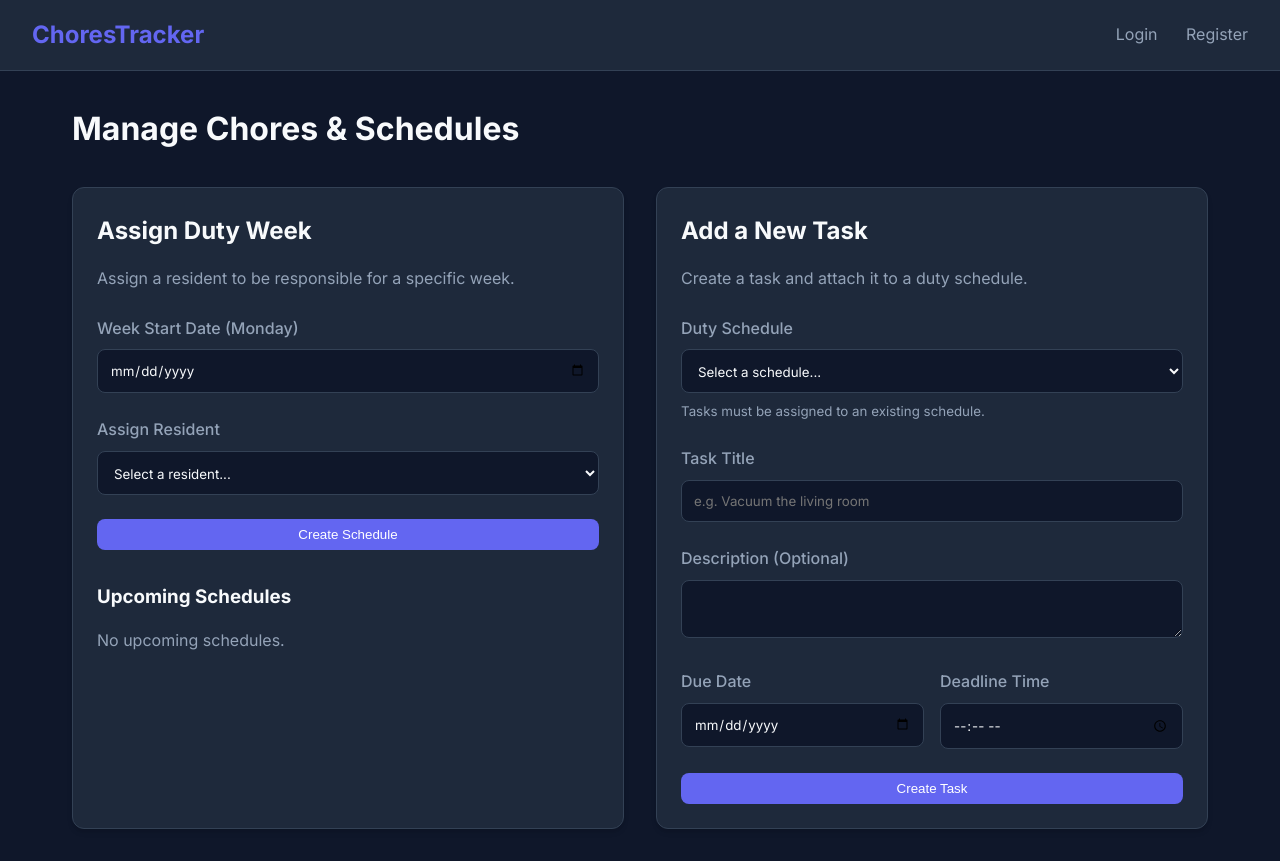
After one commit to bismrk/ai-dev-project, a Django app: template chores/templates/chores/manage.html in a window 1280 px wide. The commit adds this page. Run offline with Django 5.2, Linux system fonts and the light colour scheme; the template is opened without the code that fills it, so the values that code supplies are empty.

Commit message:
feat: add task management page, fix nav links, improve UI

```diff
--- a/chores/templates/base.html
+++ b/chores/templates/base.html
@@ -13,16 +13,16 @@
         <a href="/" class="brand">ChoresTracker</a>
         <nav class="nav-links">
             {% if user.is_authenticated %}
-                <a href="#">Dashboard</a>
-                <a href="#">Swaps</a>
-                <a href="#">Settings</a>
-                <form method="post" action="#" style="display:inline;">
+                <a href="{% url 'dashboard' %}">Dashboard</a>
+                <a href="{% url 'swaps' %}">Swaps</a>
+                <a href="{% url 'manage_chores' %}">Manage Tasks</a>
+                <form method="post" action="{% url 'logout' %}" style="display:inline;">
                     {% csrf_token %}
-                    <button type="submit" class="btn" style="background:transparent; color:var(--text-secondary); padding:0; margin-left:1.5rem;">Logout ({{ user.username }})</button>
+                    <button type="submit" class="btn" style="background:transparent; color:var(--text-secondary); padding:0; margin-left:1.5rem; border: none; font-weight: 500; font-size: 1rem;">Logout ({{ user.username }})</button>
                 </form>
             {% else %}
-                <a href="#">Login</a>
-                <a href="#">Register</a>
+                <a href="{% url 'login' %}">Login</a>
+                <a href="{% url 'register' %}">Register</a>
             {% endif %}
         </nav>
     </header>
--- /dev/null
+++ b/chores/templates/chores/manage.html
@@ -0,0 +1,96 @@
+{% extends 'base.html' %}
+
+{% block title %}Manage Tasks - Chores Tracker{% endblock %}
+
+{% block content %}
+<div style="display: flex; justify-content: space-between; align-items: center; margin-bottom: 2rem;">
+    <h1>Manage Chores & Schedules</h1>
+</div>
+
+<div style="display: grid; grid-template-columns: 1fr 1fr; gap: 2rem;">
+    <!-- Column 1: Duty Schedule -->
+    <div class="card">
+        <h2 style="margin-bottom: 1rem;">Assign Duty Week</h2>
+        <p style="color: var(--text-secondary); margin-bottom: 1.5rem;">Assign a resident to be responsible for a specific week.</p>
+
+        <form method="post">
+            {% csrf_token %}
+            <input type="hidden" name="action" value="create_schedule">
+
+            <div class="form-group">
+                <label for="week_start_date">Week Start Date (Monday)</label>
+                <input type="date" name="week_start_date" id="week_start_date" class="form-control" required>
+            </div>
+
+            <div class="form-group">
+                <label for="assigned_user_id">Assign Resident</label>
+                <select name="assigned_user_id" id="assigned_user_id" class="form-control" required>
+                    <option value="" disabled selected>Select a resident...</option>
+                    {% for member in members %}
+                        <option value="{{ member.id }}">{{ member.username }}</option>
+                    {% endfor %}
+                </select>
+            </div>
+
+            <button type="submit" class="btn btn-primary" style="width: 100%;">Create Schedule</button>
+        </form>
+
+        <h3 style="margin-top: 2rem; margin-bottom: 1rem;">Upcoming Schedules</h3>
+        <ul style="list-style: none; padding: 0;">
+            {% for schedule in schedules %}
+                <li style="background-color: var(--bg-color); padding: 0.75rem; border-radius: 8px; margin-bottom: 0.5rem; border: 1px solid var(--border-color);">
+                    <strong>{{ schedule.week_start_date }}</strong> - {{ schedule.assigned_user.username }}
+                </li>
+            {% empty %}
+                <li style="color: var(--text-secondary);">No upcoming schedules.</li>
+            {% endfor %}
+        </ul>
+    </div>
+
+    <!-- Column 2: Create Task -->
+    <div class="card">
+        <h2 style="margin-bottom: 1rem;">Add a New Task</h2>
+        <p style="color: var(--text-secondary); margin-bottom: 1.5rem;">Create a task and attach it to a duty schedule.</p>
+
+        <form method="post">
+            {% csrf_token %}
+            <input type="hidden" name="action" value="create_task">
+
+            <div class="form-group">
+                <label for="schedule_id">Duty Schedule</label>
+                <select name="schedule_id" id="schedule_id" class="form-control" required>
+                    <option value="" disabled selected>Select a schedule...</option>
+                    {% for schedule in schedules %}
+                        <option value="{{ schedule.id }}">Week of {{ schedule.week_start_date }} ({{ schedule.assigned_user.username }})</option>
+                    {% endfor %}
+                </select>
+                <small style="color: var(--text-secondary); display: block; margin-top: 0.5rem;">Tasks must be assigned to an existing schedule.</small>
+            </div>
+
+            <div class="form-group">
+                <label for="title">Task Title</label>
+                <input type="text" name="title" id="title" class="form-control" placeholder="e.g. Vacuum the living room" required>
+            </div>
+
+            <div class="form-group">
+                <label for="description">Description (Optional)</label>
+                <textarea name="description" id="description" class="form-control" rows="2"></textarea>
+            </div>
+
+            <div style="display: grid; grid-template-columns: 1fr 1fr; gap: 1rem;">
+                <div class="form-group">
+                    <label for="due_date">Due Date</label>
+                    <input type="date" name="due_date" id="due_date" class="form-control" required>
+                </div>
+
+                <div class="form-group">
+                    <label for="deadline_time">Deadline Time</label>
+                    <input type="time" name="deadline_time" id="deadline_time" class="form-control" required>
+                </div>
+            </div>
+
+            <button type="submit" class="btn btn-primary" style="width: 100%;">Create Task</button>
+        </form>
+    </div>
+</div>
+{% endblock %}
--- a/chores/urls.py
+++ b/chores/urls.py
@@ -9,4 +9,5 @@ urlpatterns = [
     path('logout/', auth_views.LogoutView.as_view(next_page='login'), name='logout'),
     path('onboarding/', views.onboarding, name='onboarding'),
     path('swaps/', views.swaps, name='swaps'),
+    path('manage/', views.manage_chores, name='manage_chores'),
 ]
--- a/config/settings.py
+++ b/config/settings.py
@@ -131,3 +131,7 @@ MAILERS = {
 AUTH_USER_MODEL = 'chores.CustomUser'
 
 TELEGRAM_BOT_TOKEN = os.environ.get('TELEGRAM_BOT_TOKEN', '')
+
+LOGIN_URL = 'login'
+LOGIN_REDIRECT_URL = 'dashboard'
+LOGOUT_REDIRECT_URL = 'login'
```
Also changed, not shown: chores/templates/chores/dashboard.html (+21 -5 lines), chores/views.py (+54 -0 lines).
